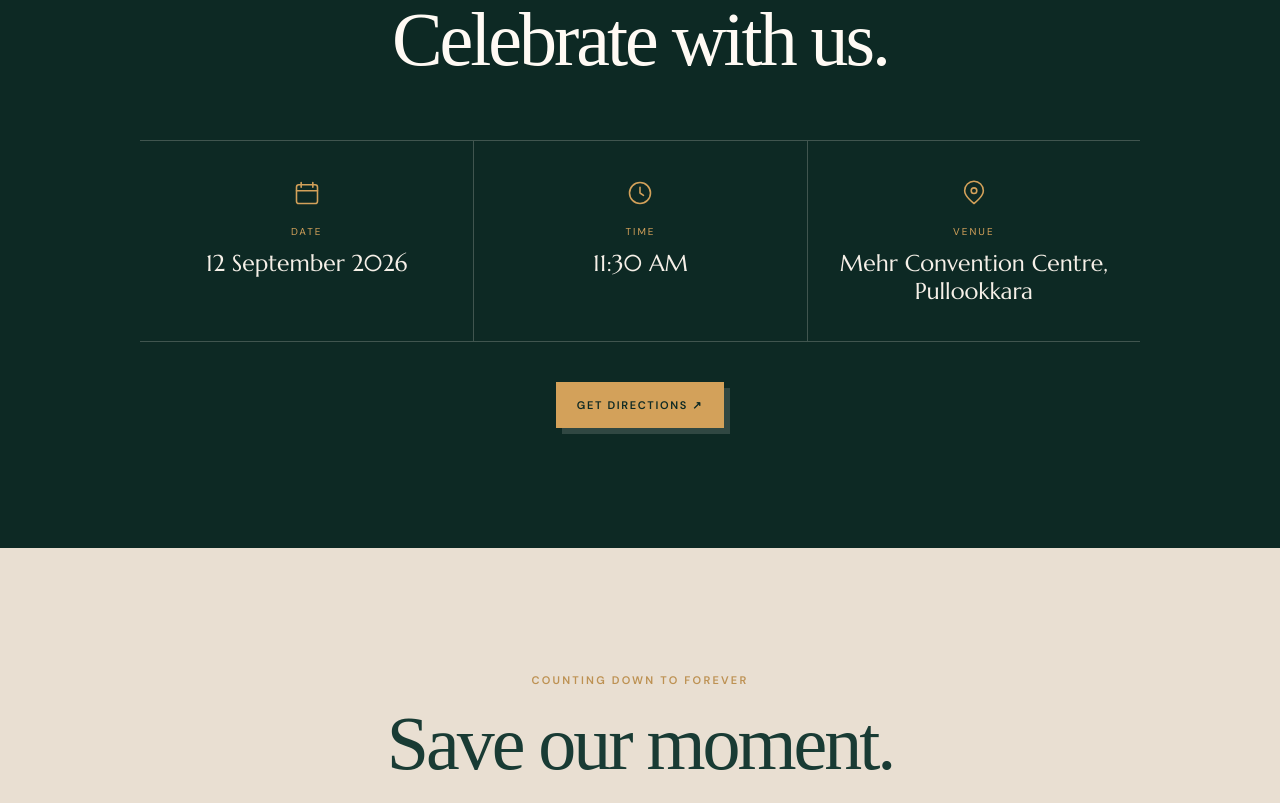
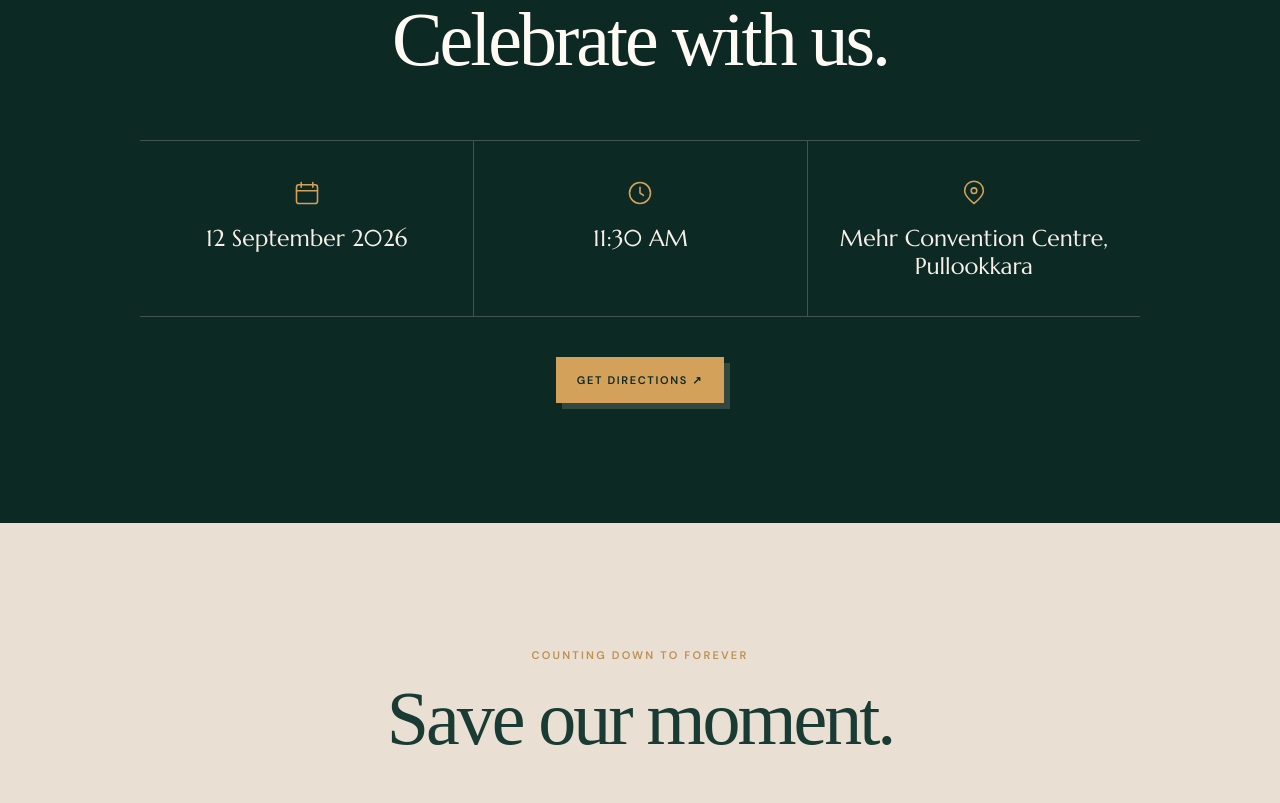
Before and after one commit to Jasmineek/fnf, a website: page index.html in a window 1280 px wide. Shown: the part 2994-3797 px from the top of the page. Drawn offline with Linux system fonts and the light colour scheme; a web font is replaced by a local one.

Commit message:
Add files via upload

```diff
--- a/index.html
+++ b/index.html
@@ -43,7 +43,7 @@
     <section class="section intro" id="our-story" data-reveal><span class="kicker arabic" style="font-size:26px; letter-spacing:0; text-transform:none;">﷽</span><h2>Two hearts, one beautiful beginning.</h2><p class="copy">With the blessings of our families and the grace of Allah, we joyfully invite you to share in the beginning of our forever.</p></section>
     <section class="section couple"><div class="intro" data-reveal><span class="kicker">Introducing the couple</span><h2>A love written in the stars.</h2></div><div class="couple-grid" data-reveal><article class="person"><span class="role">The groom</span><h3>Faris Ahamad</h3><p>Son of Ammed Elikkunnummal and Fousiya Chamantavida.</p></article><article class="person"><span class="role">The bride</span><h3>Fathima Aboobacker</h3><p>Daughter of Aboobacker Muthuvana and Soudhath.</p></article></div></section>
     <section class="announcement"><div class="date-block" data-reveal><span class="kicker">Save the date</span><div class="day">12</div><div class="month">September</div><p class="date-line">Saturday · 2026</p></div></section>
-    <section class="section details" id="details"><div data-reveal><span class="kicker">The nikkah ceremony</span><h2>Celebrate with us.</h2></div><div class="details-grid" data-reveal><div class="detail"><span class="detail-icon"><svg viewBox="0 0 24 24" aria-hidden="true"><rect x="3" y="5" width="18" height="16" rx="2"/><path d="M7 3v4M17 3v4M3 10h18"/></svg></span><small>Date</small><strong>12 September 2026</strong></div><div class="detail"><span class="detail-icon"><svg viewBox="0 0 24 24" aria-hidden="true"><circle cx="12" cy="12" r="9"/><path d="M12 7v5l3 2"/></svg></span><small>Time</small><strong>11:30 AM</strong></div><div class="detail"><span class="detail-icon"><svg viewBox="0 0 24 24" aria-hidden="true"><path d="M20 10c0 5-8 11-8 11S4 15 4 10a8 8 0 1 1 16 0Z"/><circle cx="12" cy="10" r="2.4"/></svg></span><small>Venue</small><strong>Mehr Convention Centre, Pullookkara</strong></div></div><a class="direction" href="https://maps.app.goo.gl/15qMrayXE3deLWCa6" target="_blank" rel="noopener">Get directions ↗</a></section>
+    <section class="section details" id="details"><div data-reveal><span class="kicker">The nikkah ceremony</span><h2>Celebrate with us.</h2></div><div class="details-grid" data-reveal><div class="detail"><span class="detail-icon"><svg viewBox="0 0 24 24" aria-label="Date"><rect x="3" y="5" width="18" height="16" rx="2"/><path d="M7 3v4M17 3v4M3 10h18"/></svg></span><strong>12 September 2026</strong></div><div class="detail"><span class="detail-icon"><svg viewBox="0 0 24 24" aria-label="Time"><circle cx="12" cy="12" r="9"/><path d="M12 7v5l3 2"/></svg></span><strong>11:30 AM</strong></div><div class="detail"><span class="detail-icon"><svg viewBox="0 0 24 24" aria-label="Venue"><path d="M20 10c0 5-8 11-8 11S4 15 4 10a8 8 0 1 1 16 0Z"/><circle cx="12" cy="10" r="2.4"/></svg></span><strong>Mehr Convention Centre, Pullookkara</strong></div></div><a class="direction" href="https://maps.app.goo.gl/15qMrayXE3deLWCa6" target="_blank" rel="noopener">Get directions ↗</a></section>
     <section class="section countdown"><div data-reveal><span class="kicker">Counting down to forever</span><h2>Save our moment.</h2></div><div class="countdown-grid" data-reveal aria-label="Time remaining until the wedding"><div class="countdown-unit"><strong id="days">000</strong><small>Days</small></div><div class="countdown-unit"><strong id="hours">00</strong><small>Hours</small></div><div class="countdown-unit"><strong id="minutes">00</strong><small>Minutes</small></div><div class="countdown-unit"><strong id="seconds">00</strong><small>Seconds</small></div></div></section>
     <section class="section rsvp" id="rsvp"><div class="rsvp-wrap" data-reveal><span class="kicker">Kindly respond</span><h2>Will you join us?</h2><p class="copy">Your presence would mean the world to us.</p><form id="rsvpForm"><input type="hidden" id="attending" value="yes" /><label for="name">Your name</label><input id="name" required placeholder="Enter your full name" /><div class="attendance"><button class="choice active" type="button" data-answer="yes">Joyfully accepts</button><button class="choice" type="button" data-answer="no">Regretfully declines</button></div><div id="guestFields"><div class="conditional"><div><label for="guests">Number of guests</label><input id="guests" type="number" min="1" max="10" value="1" /></div><div><label for="relation">Couple / family name</label><input id="relation" placeholder="Optional" /></div></div><label for="wishes">A wish for the couple</label><textarea id="wishes" placeholder="Optional"></textarea></div><button class="submit" type="submit">Send response</button></form><div class="thanks hide" id="thanks"></div></div></section>
   </main>
```
